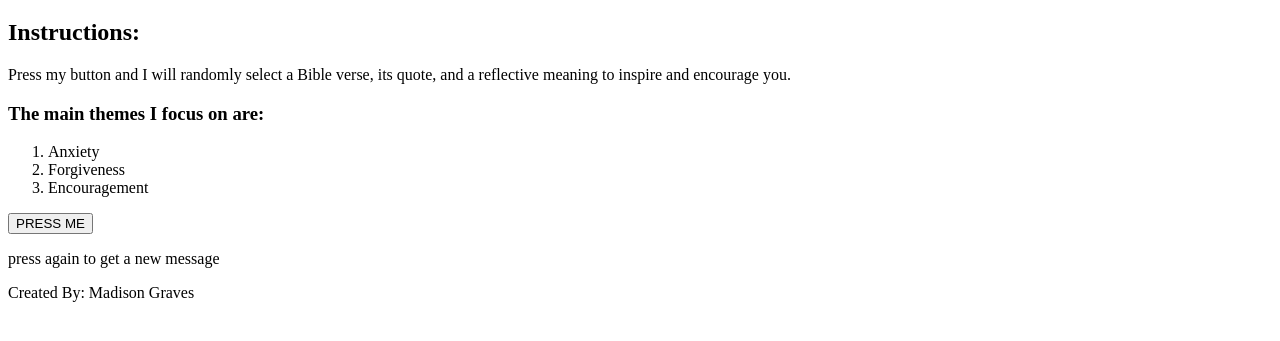
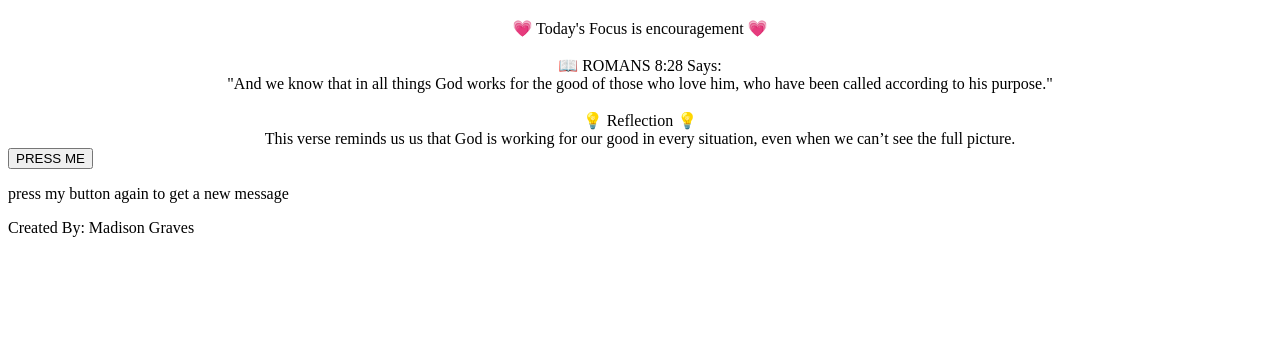
Before and after one commit to Madison-Graves/WordWise, a plain HTML site: page index.html in a window 1280 px wide. Both pictures are taken after a click on the button "PRESS ME". Shown: the part 61-402 px from the top of the page. Drawn offline with Linux system fonts and the light colour scheme.

Commit message:
add JS functionality to index.html

```diff
--- a/index.html
+++ b/index.html
@@ -21,10 +21,10 @@
             </ol>
         </div>
         <div id="message"></div>
-        <button>PRESS ME</button>
-        <p id="after-press">press again to get a new message</p>
+        <button id="button">PRESS ME</button>
+        <p id="after-press">press my button again to get a new message</p>
     </main>
     <footer>Created By: Madison Graves</footer>
-    <script src="./script.js"></script>
+    <script src="script.js"  defer></script>
 </body>
 </html>
--- a/script.js
+++ b/script.js
@@ -59,12 +59,26 @@ const randomMessage = () => {
     let randomObj = theme[Math.floor(Math.random() * theme.length)];
 
     if(randomObj){
-        return `💗 Today's Focus is ${randomObj._theme} 💗\n \n📖 ${randomObj._verse.toUpperCase()} Says:\n"${randomObj._qoute}"\n \n💡 Reflection 💡\nThis verse reminds us ${randomObj._meaning} `;
+        return `💗 Today's Focus is ${randomObj._theme} 💗<br><br>📖 ${randomObj._verse.toUpperCase()} Says:<br>"${randomObj._qoute}"<br><br>💡 Reflection 💡<br>This verse reminds us ${randomObj._meaning} `;
     }
+
 
 };
 
 console.log(randomMessage());
-/*
-const messageObj = {};
-*/
+
+let myMessage = document.getElementById('message');
+let instruction = document.getElementById('how-to');
+let button = document.getElementById('button');
+let newInstruct = document.getElementById('after-press');
+newInstruct.hidden = true;
+console.log(myMessage);
+console.log(instruction);
+console.log(button);
+
+button.onclick = () => {
+    myMessage.style.textAlign = 'center';
+    myMessage.innerHTML = randomMessage();
+    instruction.hidden = true;
+    newInstruct.hidden = false;
+};
```
